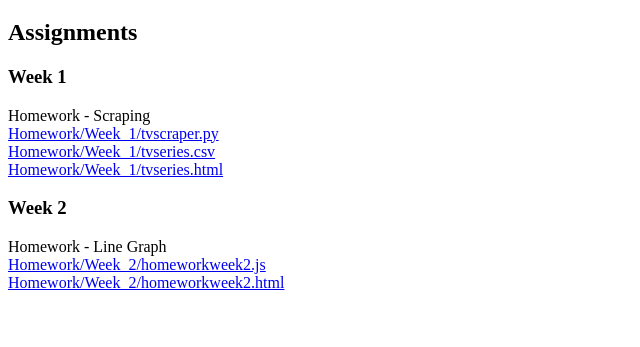
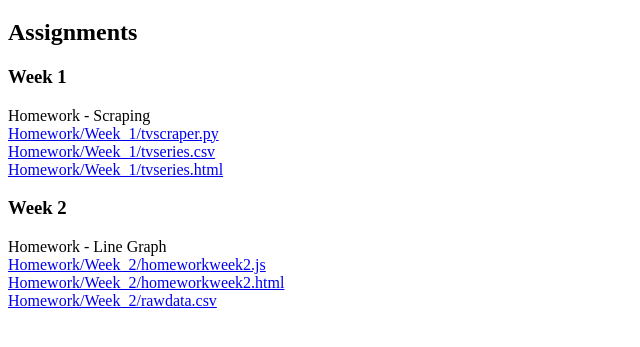
Before and after one commit to roosgreven/DataProcessing, a plain HTML site: page index.html in a window 1280 px wide. Shown: the part 87-434 px from the top of the page, without its empty margins (0-640 px from the left). Drawn offline with Linux system fonts and the light colour scheme.

Commit message:
Update index.html

```diff
--- a/index.html
+++ b/index.html
@@ -11,4 +11,5 @@ Data processing
 	<p>Homework - Line Graph<br>
 		<a href = "https://roosgreven.github.io/DataProcessing/Homework/Week_2/homeworkweek2.js">Homework/Week_2/homeworkweek2.js</a><br>
 		<a href = "https://roosgreven.github.io/DataProcessing/Homework/Week_2/homeworkweek2.html">Homework/Week_2/homeworkweek2.html</a><br>
-	</p>
+		<a href = "https://roosgreven.github.io/DataProcessing/Homework/Week_2/rawdata.csv">Homework/Week_2/rawdata.csv</a>
+</p>
```
